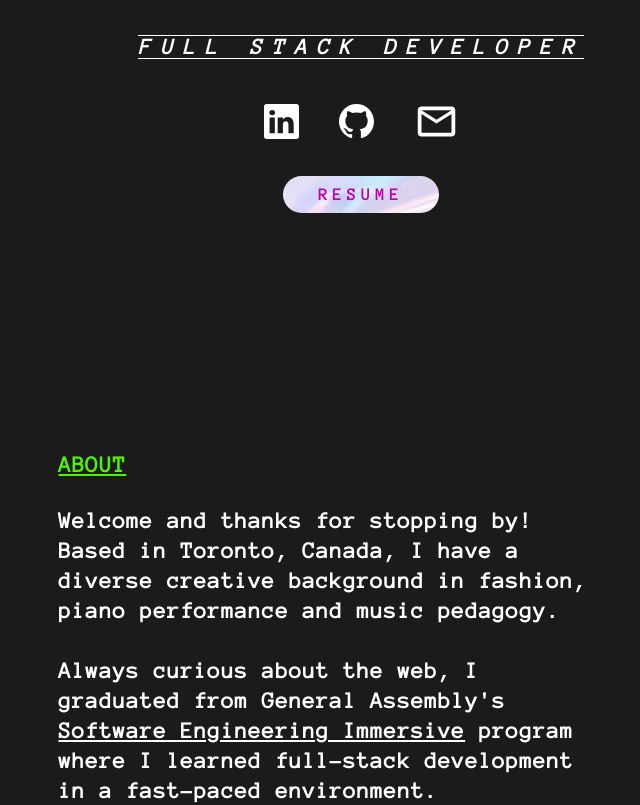
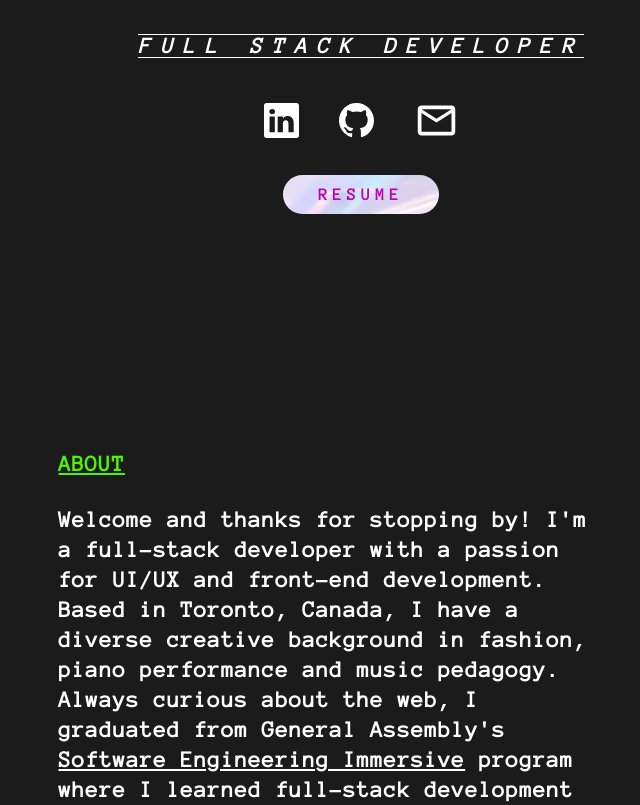
Before and after one commit to tatyanakarlen/PortfolioWebsite, a React (Create React App) app: page / in a window 1280 px wide. Shown: the part 447-1252 px from the top of the page, without its empty margins (279-919 px from the left). Built offline with nearby package versions, Linux system fonts and the light colour scheme; a web font is replaced by a local one.

Commit message:
added links to icons

```diff
--- a/src/components/About/About.css
+++ b/src/components/About/About.css
@@ -1,3 +1,6 @@
+
+
+
 
 .download {
   gap: 1rem;
--- a/src/components/About/About.jsx
+++ b/src/components/About/About.jsx
@@ -9,29 +9,29 @@ const About = () => {
   const certificateLink = '/static/media/certificate.1fa87be4353136a2925e.png';
 
   return (
-    <div class="about-me">
+    <div id="about" class="about-me">
+      <div class="about-me-container">
+        <h3 class="section-heading">About</h3>
+      </div>
       <p class="paragraph">
-        Welcome and thanks for stopping by! Based in Toronto, Canada, I have a{' '}
+        Welcome and thanks for stopping by! I'm a full-stack developer with a passion for UI/UX and front-end development. Based in Toronto, Canada, I have a{' '}
         diverse creative background in fashion, piano performance and music
         pedagogy.
-        <br />
-        <br />
         Always curious about the web, I graduated from General Assembly's{' '}
         <span>Software Engineering Immersive</span> program where I learned
-        full-stack development in a fast-paced environment.
-        <br />
-        <br />I have experience with React, Javascript, HTML, CSS, Sass,
-        Next.js, Python, Django, Node.js, MongoDB, PostgreSQL and more.
+        full-stack development in a fast-paced environment. I have experience with React, Javascript, HTML, CSS, Sass,
+        Next.js, Python, Django, Node.js, MongoDB, PostgreSQL and more. When I'm not coding, I'm playing or teaching piano. I have a terrible addiction to cult movies.
       </p>
 
-      {isMobile && (
+
+      {/* {isMobile && (
         <a class="social-links" href={resumeLink} target="_blank">
           <div className="download">
             <i id="download-icon" class="bi bi-download"></i>
             <h1>Resume</h1>
           </div>
         </a>
-      )}
+      )} */}
     </div>
   );
 };
--- a/src/components/Hero/Hero.css
+++ b/src/components/Hero/Hero.css
@@ -249,7 +249,21 @@ header .icon-container {
   border-top: 1px solid white;
   border-bottom: 1px solid white;
 
+
+
+
 }
+
+
+/* #test {
+  width: 500px;
+  border: 1px  #CCC solid;
+  height: 200px;
+
+  box-shadow:
+      inset 0px 11px 8px -10px #CCC,
+      inset 0px -11px 8px -10px #CCC;
+} */
 
 .header-icon-container {
   padding-top: 1rem;
@@ -257,16 +271,22 @@ header .icon-container {
 
 .header-icon-container .header-icon {
     font-size: 3.5rem;
+    transition: all 0.2s ease 0.1s;
+}
+
+.header-icon-container .header-icon:hover {
+  cursor: pointer;
+  transform: scale(1.2);
 }
 
 .header-icon-container #mail-icon {
   font-size: 4.5rem;
 }
 
-.header-inner-wrapper a {
+.header-inner-wrapper .resume-link {
   background-image: url('../Images//holograph1.png');
   border-radius: 22px;
-  padding: 1rem 3.5rem;
+  padding: 1.1rem 3.5rem;
   text-decoration: none;
   font-size: 1.7rem;
   font-weight: 800;
@@ -275,6 +295,10 @@ header .icon-container {
   letter-spacing: 5px;
 }
 
+.header-inner-wrapper .icon-links {
+  color: white;
+}
+
 .header-icon-container ul {
   list-style: none;
     display: flex;
--- a/src/components/Hero/Hero.jsx
+++ b/src/components/Hero/Hero.jsx
@@ -4,6 +4,7 @@ import bioPic from '../Images/1660857374155.jpeg';
 import { BsLinkedin } from 'react-icons/bs';
 import { BsGithub } from 'react-icons/bs';
 import { MdOutlineMailOutline } from 'react-icons/md';
+import {GoCloudDownload} from 'react-icons/go'
 import resume from '../assets/TATYANA_KARLEN_RESUME.pdf';
 import { useMediaQuery } from 'react-responsive';
 import ComputerIcon from '../ComputerIcon'
@@ -28,18 +29,41 @@ const Hero = () => {
       <div class="header-icon-container">
         <ul>
           <li>
+            <a
+            class="icon-links"
+            href="https://www.linkedin.com/in/tatyana-karlen-b1aa9941/?originalSubdomain=ca"
+            target="_blank"
+            >
           <BsLinkedin class="header-icon"/>
+          </a>
           </li>
           <li>
+            <a
+            class="icon-links"
+            href="https://github.com/tatyanakarlen"
+            target="_blank"
+            >
           <BsGithub class="header-icon"/>
+          </a>
           </li>
           <li>
+            <a
+            class="icon-links"
+            href="mailto:tatyanakarlen@gmail.com"
+            target="_blank"
+            aria-label="Mail"
+            rel="noopener noreferrer"
+            >
           <MdOutlineMailOutline id="mail-icon"class="header-icon"/>
+          </a>
           </li>
         </ul>
       </div>
-      <a class="resume-link" href="#">RESUME</a>
+      <a class="resume-link" target="_blank" href={resumeLink}>RESUME</a>
       </div>
+
+
+
 
 
 
--- a/src/components/MobileNav/MobileNav.css
+++ b/src/components/MobileNav/MobileNav.css
@@ -1,7 +1,7 @@
 .hamburger {
   position: fixed;
   top: 6rem;
-  left: 3rem;
+  left: 4rem;
   margin-left: -2em;
   margin-top: -45px;
   width: 2rem;
--- a/src/pages/BioPortfolioPage/BioPortfolioPage.css
+++ b/src/pages/BioPortfolioPage/BioPortfolioPage.css
@@ -33,6 +33,7 @@ p {
 
 .section-heading {
   color: var(--color-green);
+  font-size: 2.25rem;
   margin-bottom: 3rem;
   padding-top: 8rem;
   position: relative;
@@ -81,6 +82,8 @@ p {
   margin-right: 0.5rem;
 }
 
+
+
 /* MEDIA QUERIES */
 
 @media only screen and (max-width: 1000px) {
@@ -90,13 +93,13 @@ p {
 }
 
 @media only screen and (max-width: 768px) {
-  header .img-header-wrapper {
+  /* header .img-header-wrapper {
     flex-direction: column;
   }
   header .h1-container h3 {
     margin: 0 auto;
     margin-top: -1rem;
-  }
+  } */
   .inner-wrapper {
     padding: 2rem 4rem;
   }
@@ -110,18 +113,18 @@ p {
     font-size: 50%;
   }
 
-  header {
+  /* header {
     gap: 2.5rem;
-  }
+  } */
 }
 
 @media only screen and (max-width: 500px) {
   .inner-wrapper {
     padding: 2rem 2.5rem;
   }
-  .mobile-bio-social-container {
+  /* .mobile-bio-social-container {
     gap: 2.7rem;
-  }
+  } */
   .projects {
     padding: 3rem 3rem;
   }
@@ -132,10 +135,10 @@ p {
   p {
     width: 95%;
   }
-  header {
+  /* header {
     padding: 12.5rem 0;
     height: auto;
-  }
+  } */
 }
 
 @media only screen and (max-width: 420px) {
@@ -149,15 +152,15 @@ p {
   html {
     font-size: 50%;
   }
-  header h1 {
+  /* header h1 {
     font-size: 2.9rem;
-  }
+  } */
 
-  header {
+  /* header {
     padding: 8.5rem 0;
-  }
+  } */
 
-  .mobile-bio-social-container {
+  /* .mobile-bio-social-container {
     margin-top: 2rem;
-  }
+  } */
 }
--- a/src/pages/BioPortfolioPage/BioPortfolioPage.jsx
+++ b/src/pages/BioPortfolioPage/BioPortfolioPage.jsx
@@ -12,6 +12,7 @@ import './BioPortfolioPage.css';
 import { AiOutlineArrowDown } from 'react-icons/ai';
 import pointDown from '../../components/Images/pointing-down-finger-svgrepo-com.svg';
 
+
 import { RiCopyrightFill } from 'react-icons/ri';
 
 function BioPortfolioPage(props) {
@@ -24,14 +25,12 @@ function BioPortfolioPage(props) {
       <MobileNav />
       <div class="inner-wrapper">
         <Hero />
-        <h1 id="about" class="section-heading">
-          About
-        </h1>
         <About />
         <div class="projects-headline">
           <h1 id="projects">
             {/* <div><i class="bi bi-hand-index-thumb"></i></div> */}
             <img src={pointDown} alt="" />
+            {/* <PointerIcon id="pointer-icon"/> */}
            tap project image to view gallery...
           </h1>
         </div>
```
Also changed, not shown: src/components/Images/holographic3.png (added), src/components/Images/pointer.svg (added).
